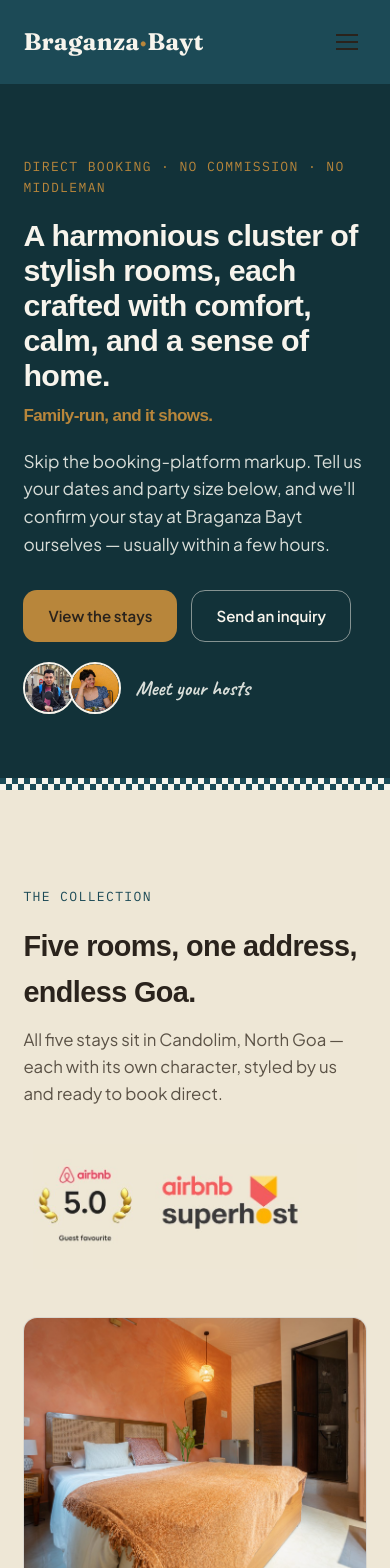
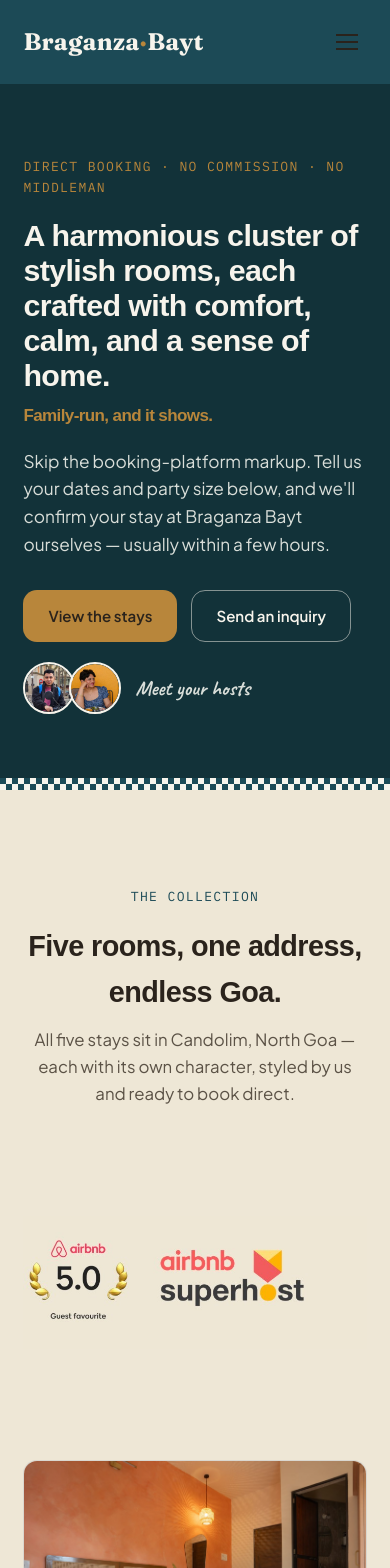
Before and after one commit to nigeladam09/braganza-bayt, a Next.js app: page / in a window 390 px wide. Shown: the top 1568 px of the page. Built offline with nearby package versions, Linux system fonts and the light colour scheme; a web font is replaced by a local one.

Commit message:
Make collection badge much larger, stacked below the heading text

```diff
--- a/components/StaysGrid/StaysGrid.module.css
+++ b/components/StaysGrid/StaysGrid.module.css
@@ -8,9 +8,10 @@
   max-width: none;
   margin-bottom: 48px;
   display: flex;
+  flex-direction: column;
   align-items: center;
-  justify-content: space-between;
-  gap: 32px;
+  text-align: center;
+  gap: 28px;
 }
 
 .sectionHeadText {
@@ -18,21 +19,16 @@
 }
 
 .sectionHeadBadge {
-  height: 160px;
+  height: 460px;
   width: auto;
+  max-width: 100%;
   object-fit: contain;
   flex-shrink: 0;
 }
 
 @media (max-width: 780px) {
-  .sectionHead {
-    flex-direction: column;
-    align-items: flex-start;
-    gap: 20px;
-  }
   .sectionHeadBadge {
-    height: 125px;
-    align-self: center;
+    height: 260px;
   }
 }
 
```
